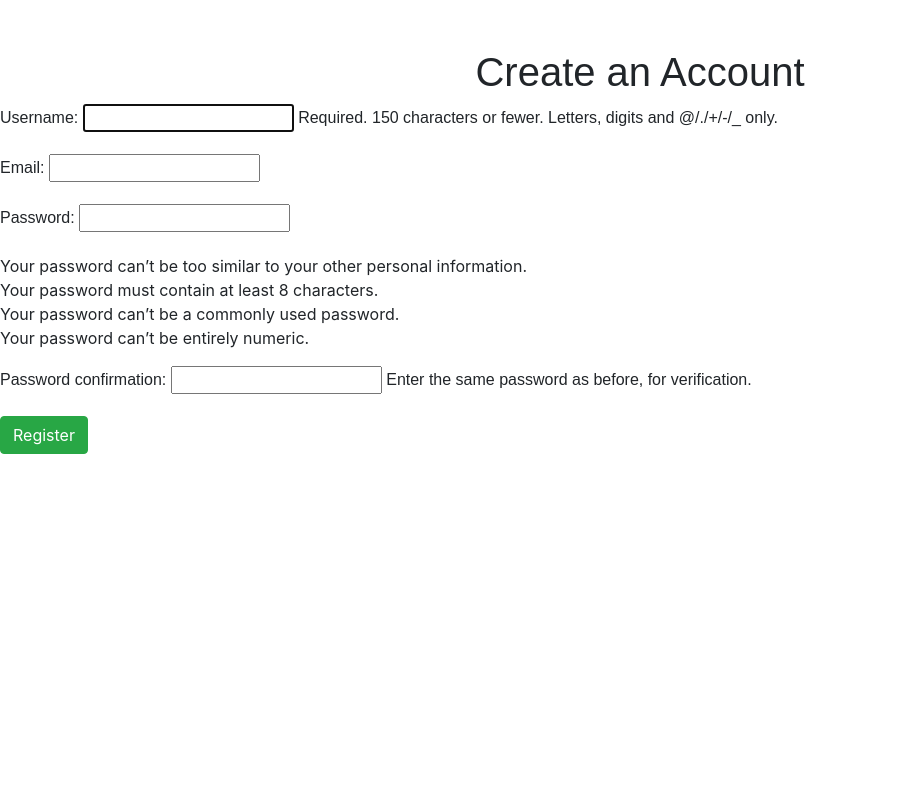
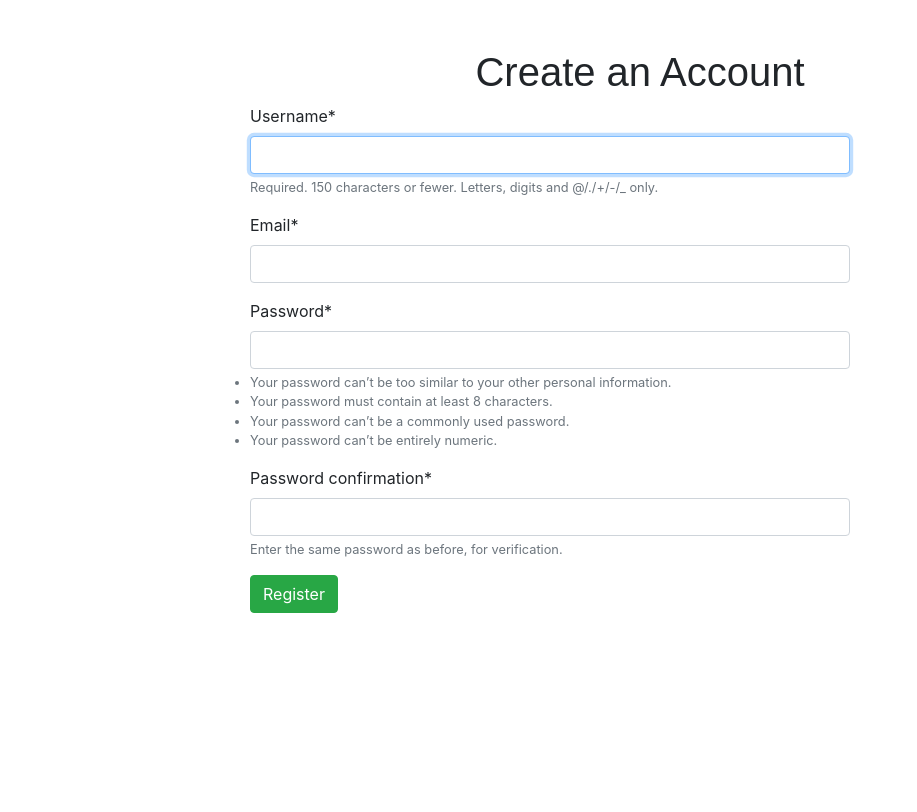
Before and after one commit to ravinduf/Forum, a Django app: page /register/ in a window 1280 px wide. Shown: the part 176-988 px from the top of the page, without its empty margins (0-917 px from the left). Run offline with Django 3.2, Linux system fonts and the light colour scheme; some libraries are stand-ins or nearby versions; some web fonts are replaced.

Commit message:
added crispy and styling for register page

```diff
--- a/forum/static/css/forum.css
+++ b/forum/static/css/forum.css
@@ -54,3 +54,10 @@ p{
     width: 300px;
     left: 500px;
 }
+
+.register_div{
+    position: absolute;
+    width: 600px;
+    left: 250px;
+    padding-bottom: 200px;
+}
--- a/register/templates/register/register.html
+++ b/register/templates/register/register.html
@@ -1,11 +1,16 @@
 {% extends 'forum/base.html' %}
-
+{% load crispy_forms_tags %}
 {% block content %}
 <h1>Create an Account</h1>
 
-<form method="POST">{% csrf_token %}
-    {{form.as_p}}
-    <button type="submit" class="btn btn-success">Register</button>
-</form>
+<div class="register_div">
+    <form method="POST">{% csrf_token %}
+        {{form.username|as_crispy_field}}
+        {{form.email|as_crispy_field}}
+        {{form.password1|as_crispy_field}}
+        {{form.password2|as_crispy_field}}
+        <button type="submit" class="btn btn-success">Register</button>
+    </form>
+</div>
 
 {% endblock %}
```
